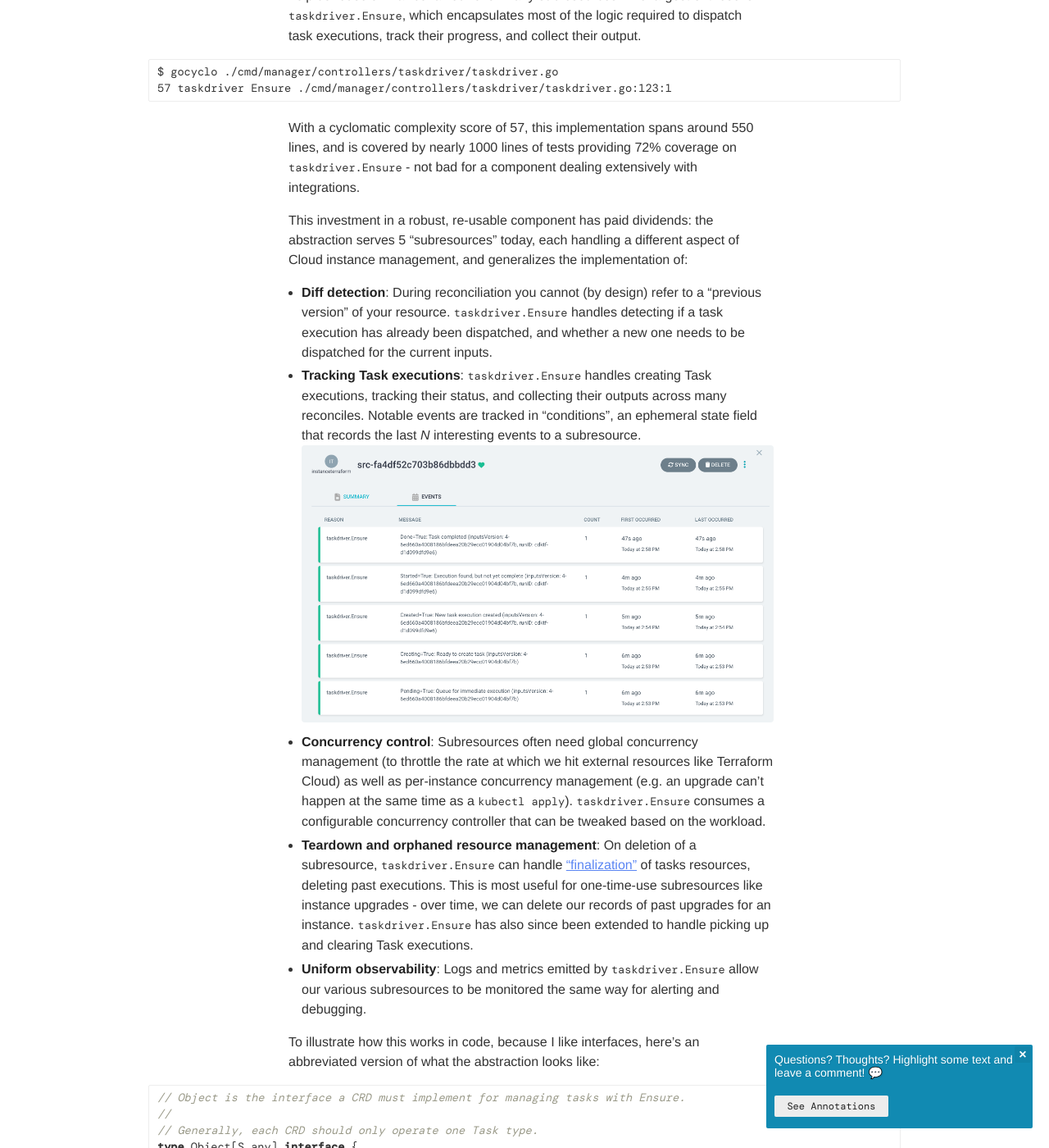
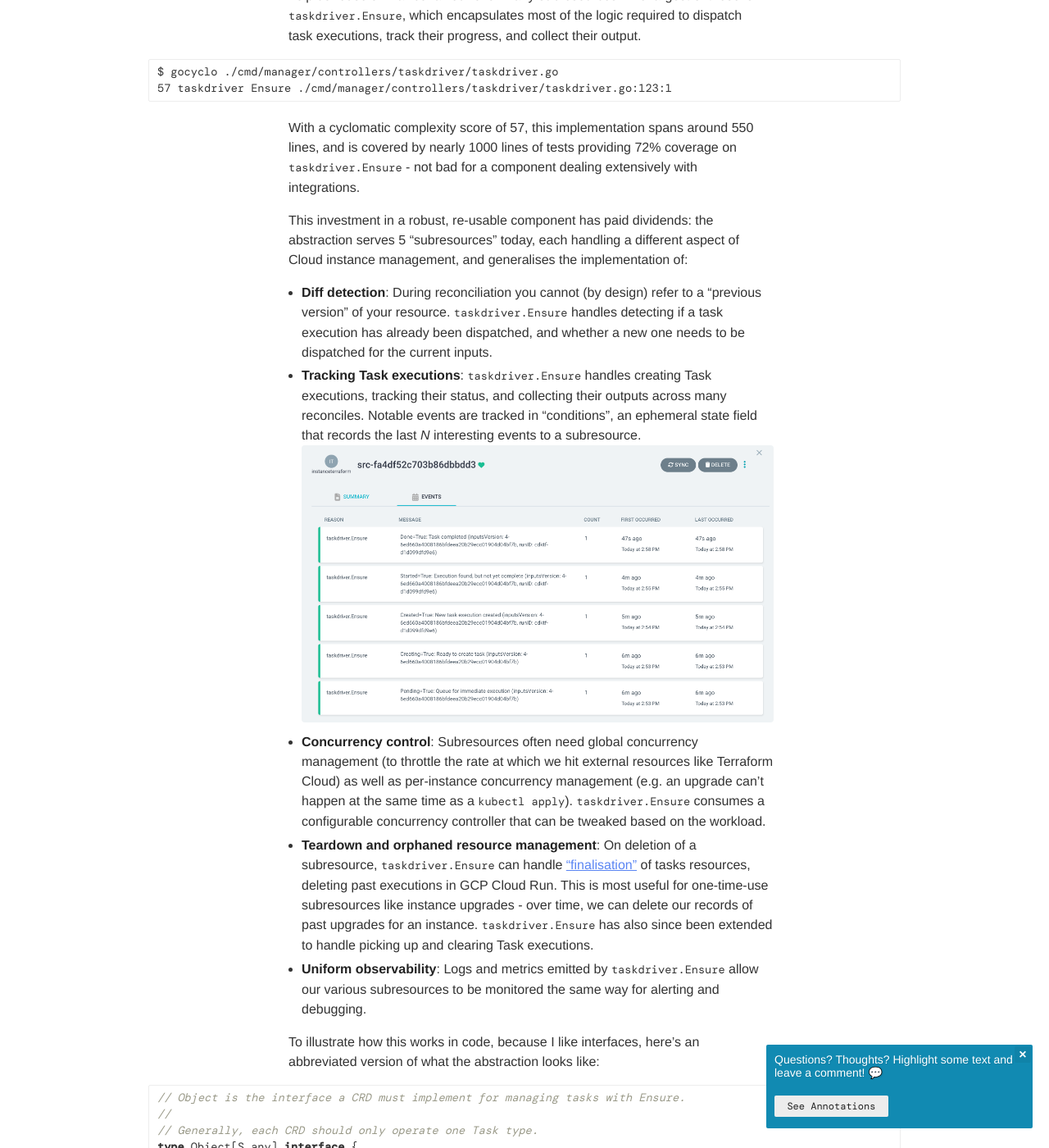
Before and after one commit to bobheadxi/bobheadxi.github.io, a Jekyll site: the page built from content/_posts/2024-6-20-multi-single-tenant.md, in a window 1280 px wide and 1400 px high, scrolled down 8639 px. Shown: the whole window at 82% size. Built offline with Jekyll 4.4.1, drawn with Linux system fonts in a browser that asks for light colours; nearby versions of some CDN libraries; emoji names are drawn with the system emoji font; some web fonts are replaced; a style sheet for code colours, icons or effects is not loaded; some of the changed text lies outside the part shown.

Commit message:
spelling

```diff
--- a/content/_posts/2024-6-20-multi-single-tenant.md
+++ b/content/_posts/2024-6-20-multi-single-tenant.md
@@ -181,12 +181,12 @@ $ gocyclo ./cmd/manager/controllers/taskdriver/taskdriver.go
 
 With a cyclomatic complexity score of 57, this implementation spans around 550 lines, and is covered by nearly 1000 lines of tests providing 72% coverage on `taskdriver.Ensure` - not bad for a component dealing extensively with integrations.
 
-This investment in a robust, re-usable component has paid dividends: the abstraction serves 5 "subresources" today, each handling a different aspect of Cloud instance management, and generalizes the implementation of:
+This investment in a robust, re-usable component has paid dividends: the abstraction serves 5 "subresources" today, each handling a different aspect of Cloud instance management, and generalises the implementation of:
 
 - **Diff detection**: During reconciliation you cannot (by design) refer to a "previous version" of your resource. `taskdriver.Ensure` handles detecting if a task execution has already been dispatched, and whether a new one needs to be dispatched for the current inputs.
 - **Tracking Task executions**: `taskdriver.Ensure` handles creating Task executions, tracking their status, and collecting their outputs across many reconciles. Notable events are tracked in "conditions", an ephemeral state field that records the last *N* interesting events to a subresource. ![](/assets/images/posts/multi-single-tenant/argocd-2.png)
 - **Concurrency control**: Subresources often need global concurrency management (to throttle the rate at which we hit external resources like Terraform Cloud) as well as per-instance concurrency management (e.g. an upgrade can't happen at the same time as a `kubectl apply`). `taskdriver.Ensure` consumes a configurable concurrency controller that can be tweaked based on the workload.
-- **Teardown and orphaned resource management**: On deletion of a subresource, `taskdriver.Ensure` can handle ["finalization"](https://kubernetes.io/docs/concepts/overview/working-with-objects/finalizers/) of tasks resources, deleting past executions. This is most useful for one-time-use subresources like instance upgrades - over time, we can delete our records of past upgrades for an instance. `taskdriver.Ensure` has also since been extended to handle picking up and clearing Task executions.
+- **Teardown and orphaned resource management**: On deletion of a subresource, `taskdriver.Ensure` can handle ["finalisation"](https://kubernetes.io/docs/concepts/overview/working-with-objects/finalizers/) of tasks resources, deleting past executions in GCP Cloud Run. This is most useful for one-time-use subresources like instance upgrades - over time, we can delete our records of past upgrades for an instance. `taskdriver.Ensure` has also since been extended to handle picking up and clearing Task executions.
 - **Uniform observability**: Logs and metrics emitted by `taskdriver.Ensure` allow our various subresources to be monitored the same way for alerting and debugging.
 
 To illustrate how this works in code, because I like interfaces, here's an abbreviated version of what the abstraction looks like:
```
Also changed, not shown: other parts of content/_posts/2024-6-20-multi-single-tenant.md (+4 -4 lines), content/_experience/2021-7-5-sourcegraph.md (+3 -3 lines).
